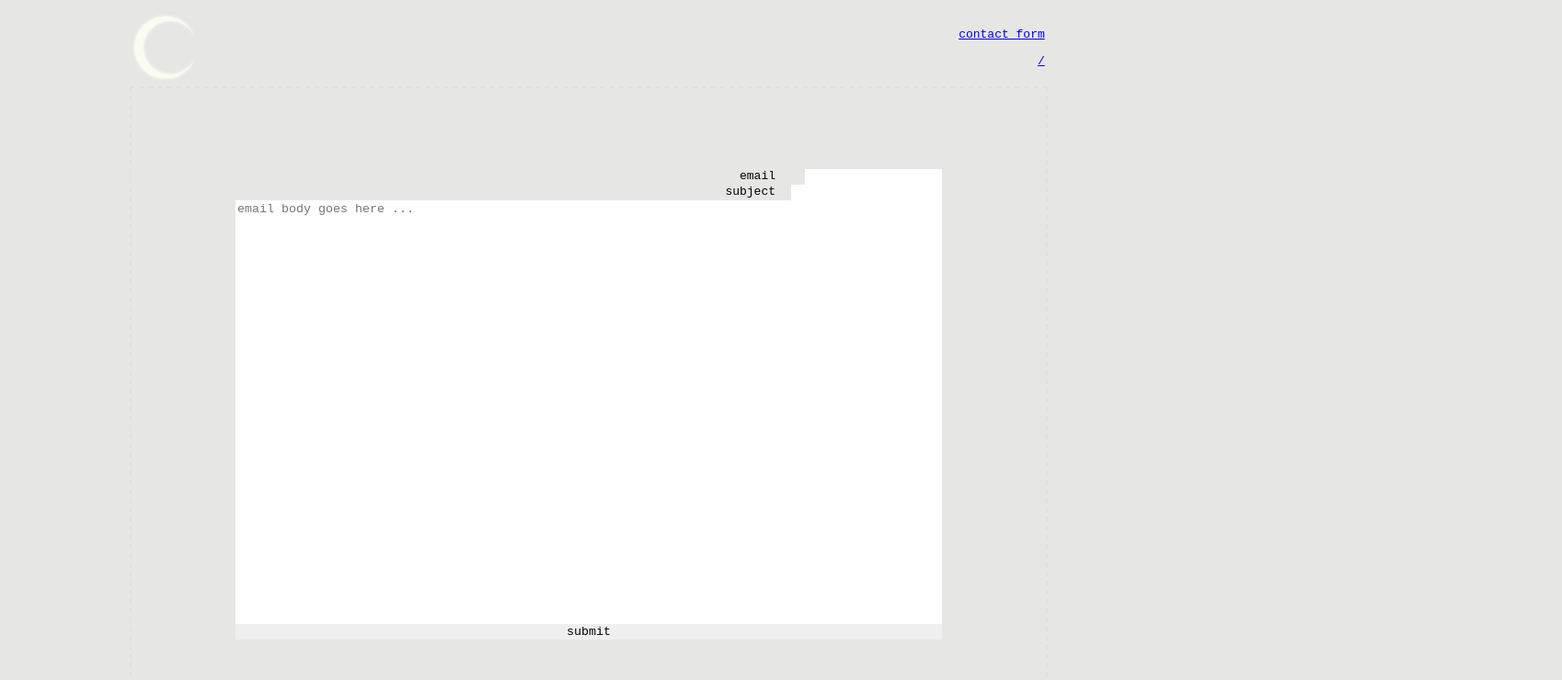
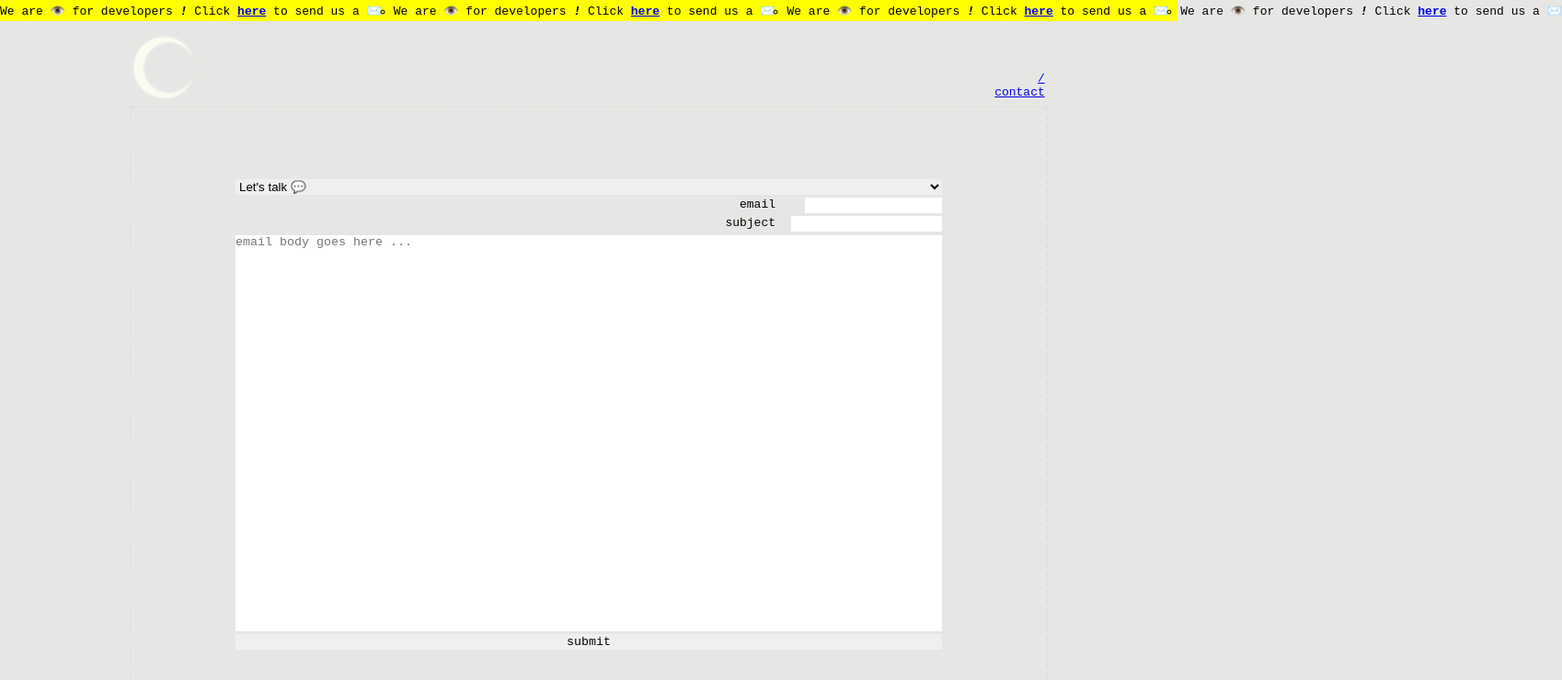
Before and after one commit to funstra/digiweb, an Eleventy site: page 11ty/src/content/contact_form.njk in a window 1280 px wide. Shown: the whole page at 92% size, 1698 px wide, since content can reach past the window. Built offline with nearby package versions, Linux system fonts and the light colour scheme; Eleventy itself is replaced by a stand-in of ours; files that its build step writes are made by us from their sources.

Commit message:
job form, banner

```diff
--- a/11ty/src/_includes/base.njk
+++ b/11ty/src/_includes/base.njk
@@ -10,8 +10,11 @@
 </head>
 
 <body>
-    {% include "partials/header.njk" %}
-    {% include "partials/main.njk" %}
+    {% include "partials/banner.njk" %}
+    <div id="page-content" class="flex-column-gap size0">
+        {% include "partials/header.njk" %}
+        {% include "partials/main.njk" %}
+    </div>
 </body>
 
 </html>
--- /dev/null
+++ b/11ty/src/_includes/partials/banner.njk
@@ -0,0 +1,56 @@
+<div role="banner">
+    <style>
+        [role="banner"] {
+            background-color: yellow;
+            height: 3ch;
+            width: 100%;
+        }
+
+        [role="banner"] ul {
+            height: 100%;
+            justify-content: space-evenly;
+        }
+
+        [role="banner"] li {
+            white-space: nowrap;
+            list-style: circle;
+        }
+
+        [role="banner"] a {
+            font-weight: bold;
+        }
+
+        b {
+            font-weight: bold;
+        }
+    </style>
+    <ul class="flex-gap-center size2">
+        <li>
+            <p>We are 👁️ for developers <b><em>!</em></b> Click <span><a href="/contact">here</a></span> to send us a
+                ✉️</p>
+        </li>
+        <li>
+            <p>We are 👁️ for developers <b><em>!</em></b> Click <span><a href="/contact">here</a></span> to send us a
+                ✉️</p>
+        </li>
+        <li>
+            <p>We are 👁️ for developers <b><em>!</em></b> Click <span><a href="/contact">here</a></span> to send us a
+                ✉️</p>
+        </li>
+        <li>
+            <p>We are 👁️ for developers <b><em>!</em></b> Click <span><a href="/contact">here</a></span> to send us a
+                ✉️</p>
+        </li>
+    </ul>
+    <script>
+        const banner = document.querySelector('[role=banner]')
+        const links = banner.querySelectorAll(':scope a')
+        for (link of links) {
+            link.addEventListener('click', e => {
+                e.preventDefault()
+                localStorage.setItem('jobContact', 'true')
+                location.href = e.target.href
+            })
+        }
+    </script>
+</div>
--- /dev/null
+++ b/11ty/src/_includes/partials/footer.njk
@@ -0,0 +1,40 @@
+<footer class="flex">
+
+    <nav class="flex-column end-left">
+        {% for nav in collections.mainnav %}
+        <a href={{nav.url | url}}>{{nav.data.title}}</a>
+        {% endfor %}
+    </nav>
+    <svg viewBox="-256 -256 512 512" version="1.1" preserveAspectRatio="xMaxYMid" xmlns="http://www.w3.org/2000/svg"
+        xmlns:xlink="http://www.w3.org/1999/xlink">
+        <style>
+            svg {
+                --moon: hsla(60, 75%, 94%, 0.95);
+                flex-basis: 20%;
+            }
+        </style>
+        <defs>
+            <filter id="glow" x="-0.5" y="-0.5" width="768" height="768">
+                <feGaussianBlur in="SourceGraphic" stdDeviation="8" />
+                <feMorphology operator="dilate" radius="4" />
+                <feColorMatrix type="matrix" values="1 0 0 0 0
+                        0.4 1 0 0 0
+                        0.4 0 1 0 0
+                        0 0 0 0.5 0
+                        " />
+                <feMerge>
+                    <feMergeNode in="SourceGraphic" />
+                    <feMergeNode />
+                </feMerge>
+            </filter>
+        </defs>
+        {% set r = 216 %}
+        {% set w = 24 %}
+        <path transform="rotate(180)" filter="url(#glow)" stroke="none" stroke-width="2" fill="var(--moon)" d="
+        M{{r}} -64
+        A
+        {{r+8}},{{r+8}} 0 1 0 {{r}} 64
+        {{r-w}},{{r-w}} 0 1 1 {{r}} -64z" />
+    </svg>
+
+</footer>
--- a/11ty/src/_includes/partials/header.njk
+++ b/11ty/src/_includes/partials/header.njk
@@ -1,4 +1,4 @@
-<header></style>
+<header class="flex">
     <svg viewBox="-256 -256 512 512" version="1.1" preserveAspectRatio="xMinYMid" xmlns="http://www.w3.org/2000/svg"
         xmlns:xlink="http://www.w3.org/1999/xlink">
         <style>
@@ -30,7 +30,7 @@
         {{r+8}},{{r+8}} 0 1 0 {{r}} 64
         {{r-w}},{{r-w}} 0 1 1 {{r}} -64z"/>
     </svg>
-<nav>
+    <nav class="flex-column end-right">
         {% for nav in collections.mainnav %}
             <a href={{nav.url | url}}>{{nav.data.title}}</a>
         {% endfor %}
--- a/11ty/src/content/contact_form.njk
+++ b/11ty/src/content/contact_form.njk
@@ -1,8 +1,20 @@
 ---
-title: contact form
+title: contact
 contentclass: flex-column-gap CENTER size2
 ---
-<form action="" method="POST" class="flex-column" id="contact-form">
+
+<form action="" method="POST" class="flex-column-gap size0" id="contact-form">
+
+    <select name="to" id="">
+        <option value="info">Let's talk 💬</option>
+        <option value="job">Job 🛠️</option>
+        <script>
+            if (localStorage.getItem('jobContact') === 'true') {
+                document.querySelector('#contact-form select').selectedIndex = 1
+                localStorage.removeItem('jobContact')
+            }
+        </script>
+    </select>
     <div class="labeled">
         <div>
             <label for="email">email</label>
@@ -24,12 +36,9 @@ contentclass: flex-column-gap CENTER size2
             height: clamp(192px, 85%, 512px);
         }
 
-        #contact-form>* {
-            width: 100%;
-        }
-
-        #contact-form .labeled {
-            outline: none;
+        #contact-form select{
+            border: none;
+            cursor: pointer;
         }
 
         #contact-form .labeled div {
@@ -119,6 +128,7 @@ contentclass: flex-column-gap CENTER size2
                 method: "POST",
                 body: JSON.stringify({
                     email: form.email.value,
+                    to: form.to.value,
                     subject: form.subject.value,
                     body: form.body.value
                 })
--- a/11ty/src/index.njk
+++ b/11ty/src/index.njk
@@ -1,8 +1,9 @@
 ---
+    date: 1999-01-01
     layout: base
     name: digimoon
     title: /
     tags: [mainnav]
     contentclass: flex-column-gap size2
 ---
-<img src="/static/img/moon_wall.jpg" alt="moon-wall">
+<img src="/static/img/moon_wall-75.jpg" alt="moon-wall">
--- a/11ty/src/static/css/main.css
+++ b/11ty/src/static/css/main.css
@@ -3,6 +3,10 @@
 }
 
 ul {
+    padding: 0;
+    margin: 0;
+}
+textarea {
     padding: 0;
     margin: 0;
 }
@@ -27,31 +31,40 @@ html {
     overflow: hidden;
 }
 body {
+    height: 100%;
+    margin: 0;
+    display: flex;
+    flex-direction: column;
+    background-color: var(--col-main-light);
+}
+#page-content {
     max-width: 1024px;
+    flex-basis: 97.5%;
     width: 100%;
     margin: auto auto;
     background-color: var(--col-main-light);
     flex-grow: 1;
     padding: var(--size3);
     overflow: hidden;
-    display: flex;
-    flex-direction: column;
-    gap: var(--size1);
 }
-
-body > header {
+#page-content > header {
     height: 10%;
-    display: flex;
     gap: var(--size4);
 }
-
-body > header nav {
-    margin-left: auto;
-    display: flex;
-    flex-direction: column;
-    justify-content: space-evenly;
+#page-content > footer {
+    height: 10%;
+}
+header nav,
+footer nav {
+    padding: var(--size1);
+}
+#page-content > header nav {
     align-items: flex-end;
-    padding: var(--size1);
+    justify-content: end;
+}
+#page-content > footer nav {
+    transform: scaleX(-1);
+    align-items: flex-end;
 }
 
 main {
@@ -63,6 +76,9 @@ main {
 .srcoll {
     overflow: scroll;
 }
+li {
+    list-style: none;
+}
 
 /* Typography - - -  */
 
@@ -73,7 +89,9 @@ h4:first-child,
 h5:first-child {
     margin-top: 0;
 }
-
+p {
+    margin: 0;
+}
 .justify {
     text-align: justify;
 }
@@ -104,13 +122,22 @@ h5:first-child {
 [class|="flex"][class*="gap"] {
     gap: var(--elm-size);
 }
+[class|="flex"][class*="center"] {
+    align-items: center;
+}
 [class|="flex"][class*="CENTER"] {
     align-items: center;
     justify-content: center;
 }
-[class|="flex"][class*="center"] {
+[class|="flex"][class*="cenTER"] {
     align-items: center;
     justify-content: center;
+}
+[class|="flex"] > [class*="end-right"] {
+    margin-left: auto;
+}
+[class|="flex"] > [class*="end-left"] {
+    margin-right: auto;
 }
 
 [alt="moon-wall"] {
--- a/netlify/functions/contact-form-submit/contact-form-submit.js
+++ b/netlify/functions/contact-form-submit/contact-form-submit.js
@@ -1,7 +1,5 @@
-// Docs on event and context https://www.netlify.com/docs/functions/#the-handler-method
 const nodemailer = require('nodemailer')
 const handler = async (event) => {
-
     const emailPattern = /^[\w]{1,}[\w.+-]{0,}@[\w-]{2,}([.][a-zA-Z]{2,}|[.][\w-]{2,}[.][a-zA-Z]{2,})$/
 
     try {
@@ -16,9 +14,10 @@ const handler = async (event) => {
                     pass: process.env.CONTACT_FORM_PWD
                 }
             })
+            console.log({ job: 'job@digimoon.space', contact: 'contact@digimoon.space' }[data.to])
             const info = await transporter.sendMail({
                 from: data.email,
-                to: 'contact@digimoon.space',
+                to: { job: 'jobs@digimoon.space', contact: 'contact@digimoon.space' }[data.to],
                 subject: data.subject || 'no subject',
                 text: data.body
             })
```
Also changed, not shown: 11ty/src/static/img/moon_wall-75.jpg (added), 1 other file. Lines whose indentation alone changed are shown as unchanged.
